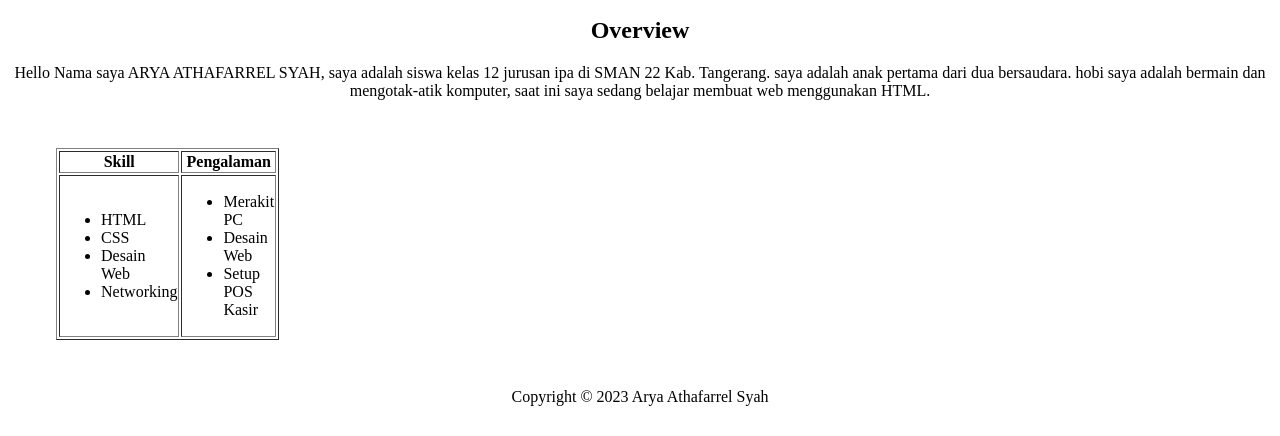
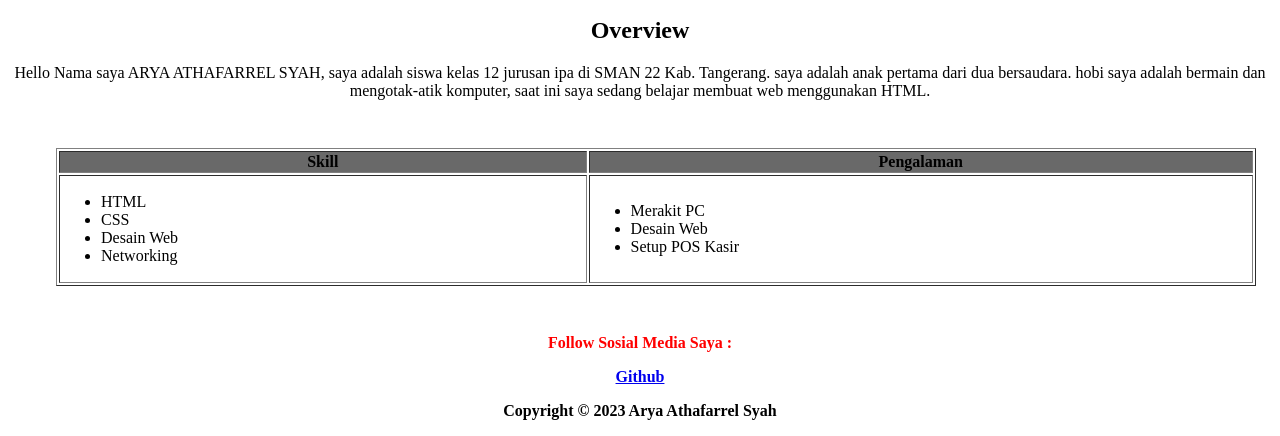
Before and after one commit to AryaAtha/project-html, a plain HTML site: page index.html in a window 1280 px wide. Shown: the part 661-1097 px from the top of the page. Drawn offline with Linux system fonts and the light colour scheme.

Commit message:
tambah warna sedikit

```diff
--- a/CSS/style.css
+++ b/CSS/style.css
@@ -16,6 +16,12 @@ article {
 
 footer{
 	text-align: center;
+	style="font-family: arial;
+	background-color: dimgray;
+}
+
+.twarna{
+	background-color: dimgray;
 }
 
 img{
--- a/index.html
+++ b/index.html
@@ -29,13 +29,8 @@
 		</article>
 
 		<div class="table">
-			<table border="1" width="9
-
-
-
-
-			00">
-				<thead>
+			<table border="1" width="1200">
+				<thead class="twarna">
 					<!-- Baris Pertama -->
 					<tr>
 						<th>Skill</th>
@@ -69,7 +64,13 @@
 	</body>
 
 	<footer>
-		<p>Copyright &copy; 2023 Arya Athafarrel Syah</p>
+		<p>
+			<p style="color:red;"><b>Follow Sosial Media Saya :</b></p>
+			<a href="https://github.com/AryaAtha/"><b>Github</b></a>
+			<a href=""></a>
+			<a href=""></a>
+		</p>
+		<p><b>Copyright &copy; 2023 Arya Athafarrel Syah</b></p>
 	</footer>
 
 </html>
```
Also changed, not shown: about.html (+7 -1 lines), contact.html (+7 -1 lines), sejarah.html (+2 -2 lines).
